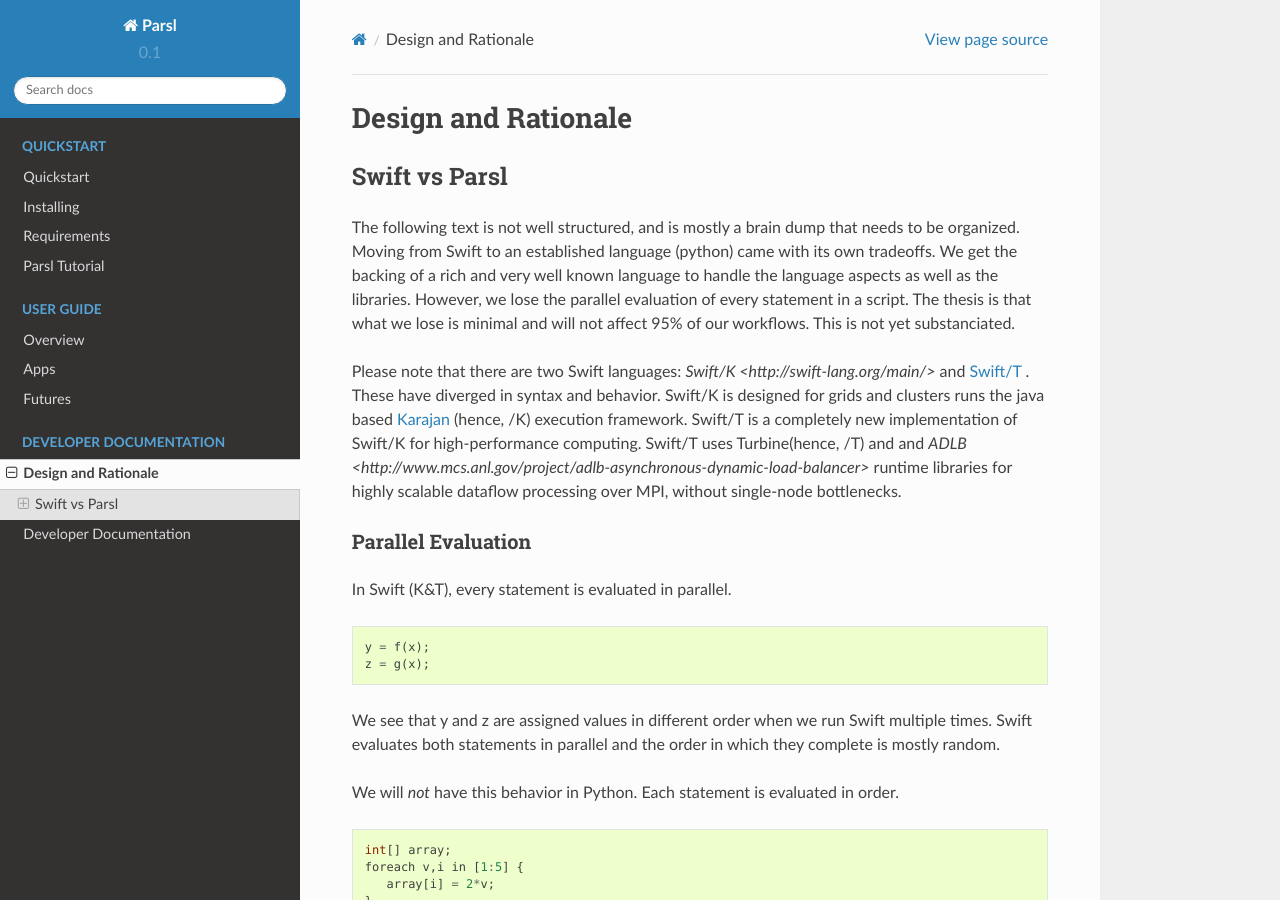
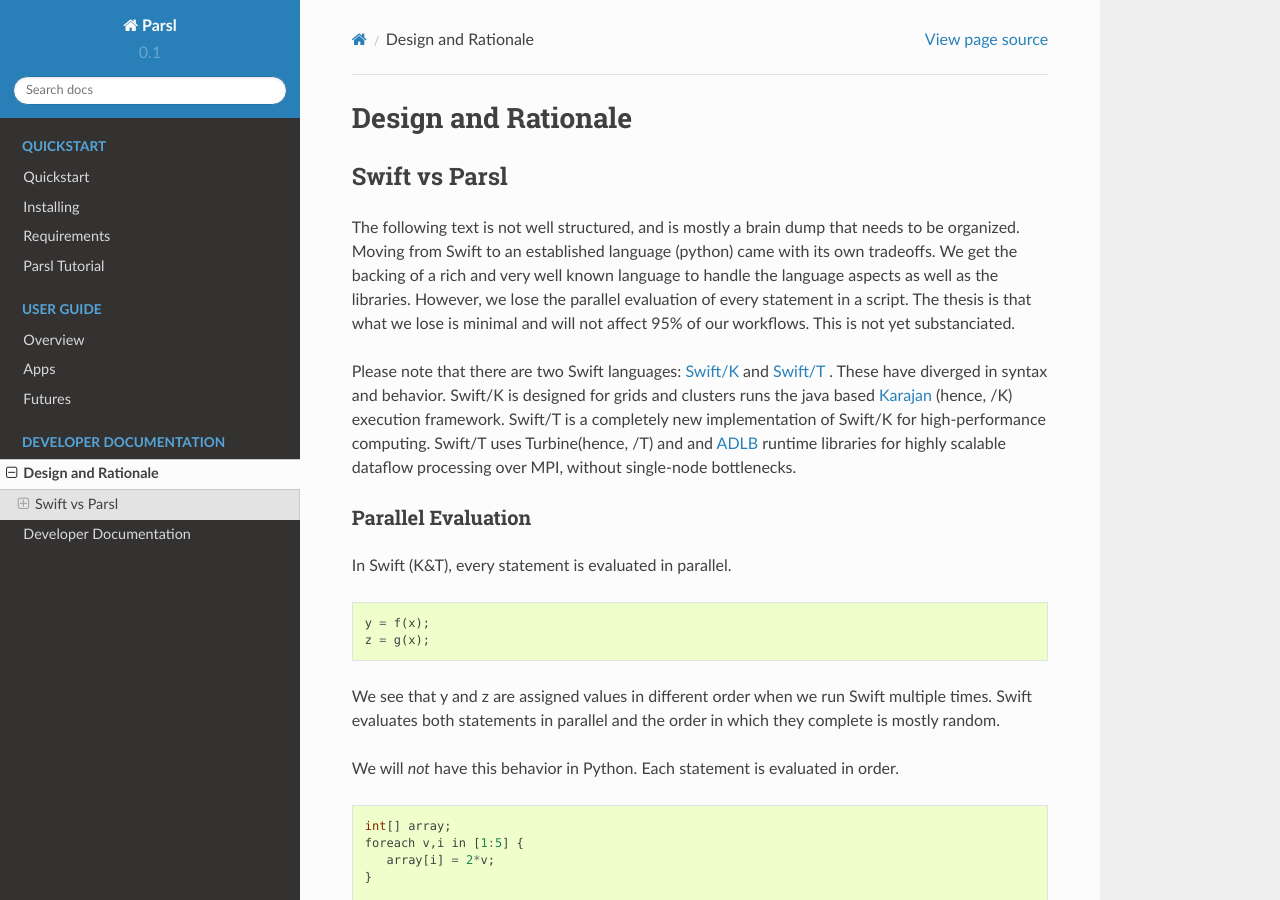
Before and after one commit to Parsl/parsl, a Sphinx documentation site: the page built from docs/devguide/design.rst, in a window 1280 px wide and 900 px high. Built offline with Sphinx 7.4.7 and the Read the Docs theme 2.0.0, drawn with Linux system fonts in a browser that asks for light colours.

Commit message:
Minor fixes

```diff
--- a/docs/devguide/design.rst
+++ b/docs/devguide/design.rst
@@ -12,13 +12,13 @@
 However, we lose the parallel evaluation of every statement in a script. The thesis is that what we
 lose is minimal and will not affect 95% of our workflows. This is not yet substanciated.
 
-Please note that there are two Swift languages: `Swift/K <http://swift-lang.org/main/>`
+Please note that there are two Swift languages: `Swift/K <http://swift-lang.org/main/>`_
 and `Swift/T <http://swift-lang.org/Swift-T/index.php>`_ . These have diverged in syntax and behavior.
 Swift/K is designed for grids and clusters runs the java based
 `Karajan <https://wiki.cogkit.org/wiki/Karajan>`_ (hence, /K) execution framework.
 Swift/T is a completely new implementation of Swift/K for high-performance computing. Swift/T uses
 Turbine(hence, /T) and and
-`ADLB <http://www.mcs.anl.gov/project/adlb-asynchronous-dynamic-load-balancer>` runtime libraries for
+`ADLB <http://www.mcs.anl.gov/project/adlb-asynchronous-dynamic-load-balancer>`_ runtime libraries for
 highly scalable dataflow processing over MPI,
 without single-node bottlenecks.
 
```
